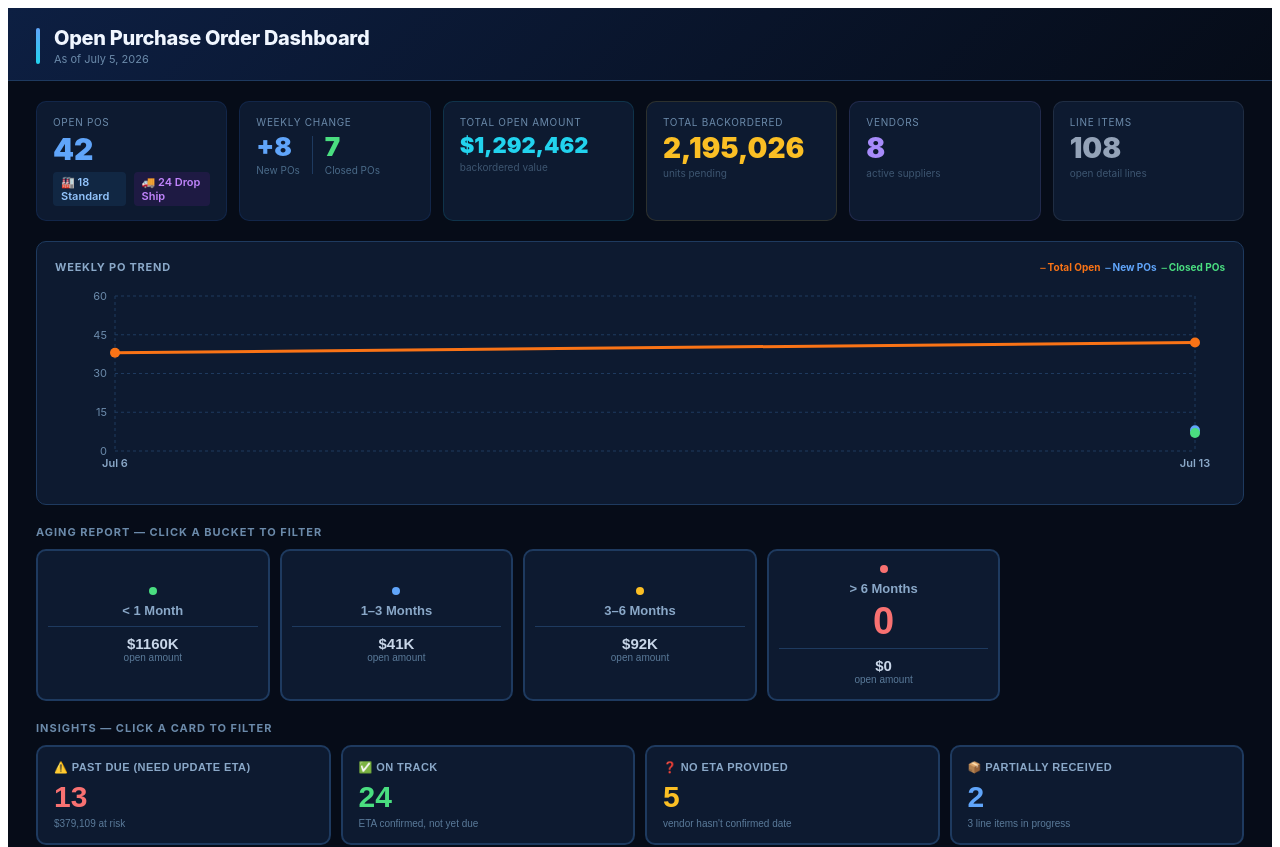
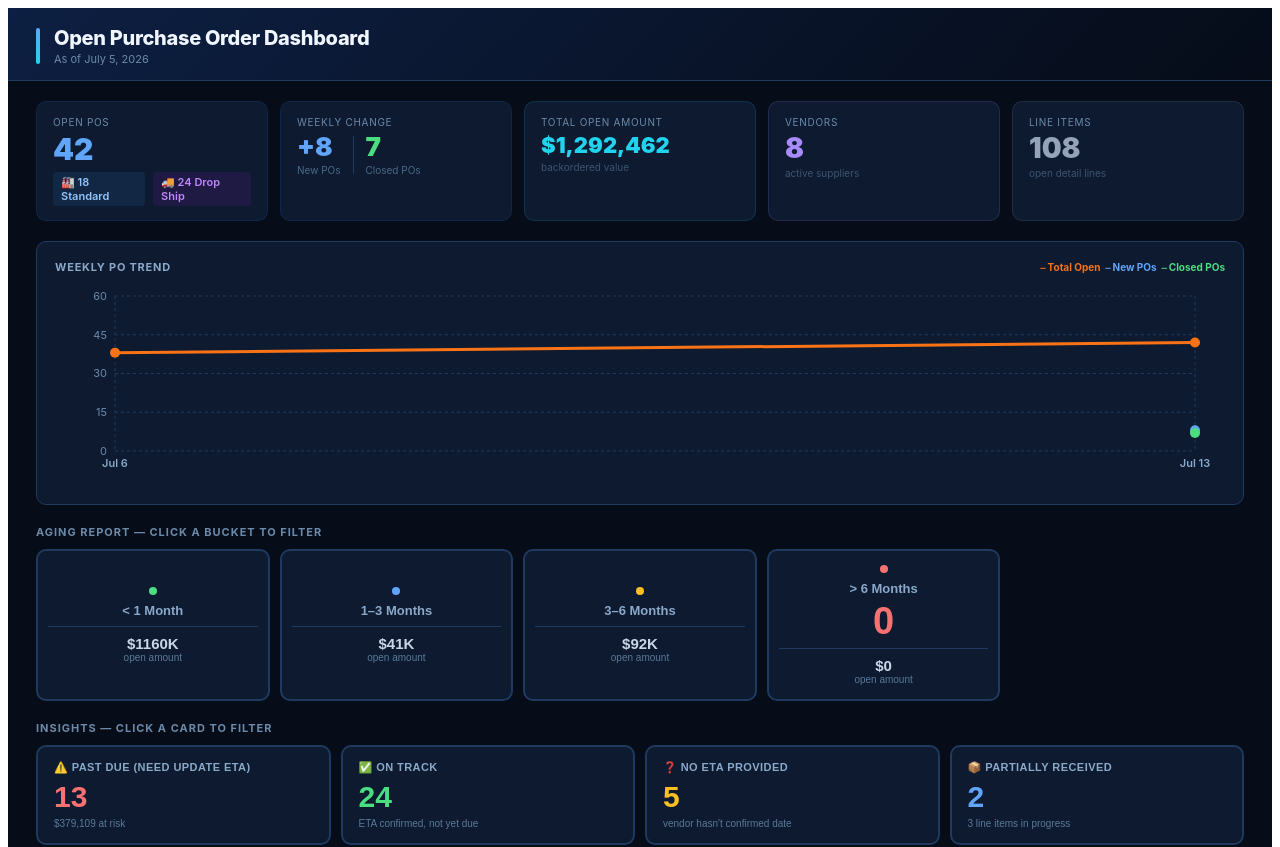
Before and after one commit to mavaldez01/mi-dashboard, a React (Vite) app: page / in a window 1280 px wide. Shown: the top 847 px of the page. Built offline with nearby package versions, Linux system fonts and the light colour scheme.

Commit message:
remove total backordered card

```diff
--- a/src/App.jsx
+++ b/src/App.jsx
@@ -202,7 +202,6 @@ export default function Dashboard() {
 
           {[
             { label: "Total Open Amount", value: fmt$(lines.reduce((s, r) => s + r["Open Amt"], 0)), sub: "backordered value", color: "#22d3ee", big: true },
-            { label: "Total Backordered", value: lines.reduce((s, r) => s + r.Backordered, 0).toLocaleString(), sub: "units pending", color: "#fbbf24" },
             { label: "Vendors", value: new Set(lines.map(r => r.Vendor)).size, sub: "active suppliers", color: "#a78bfa" },
             { label: "Line Items", value: lines.length, sub: "open detail lines", color: "#94a3b8" },
           ].map(k => (
```
